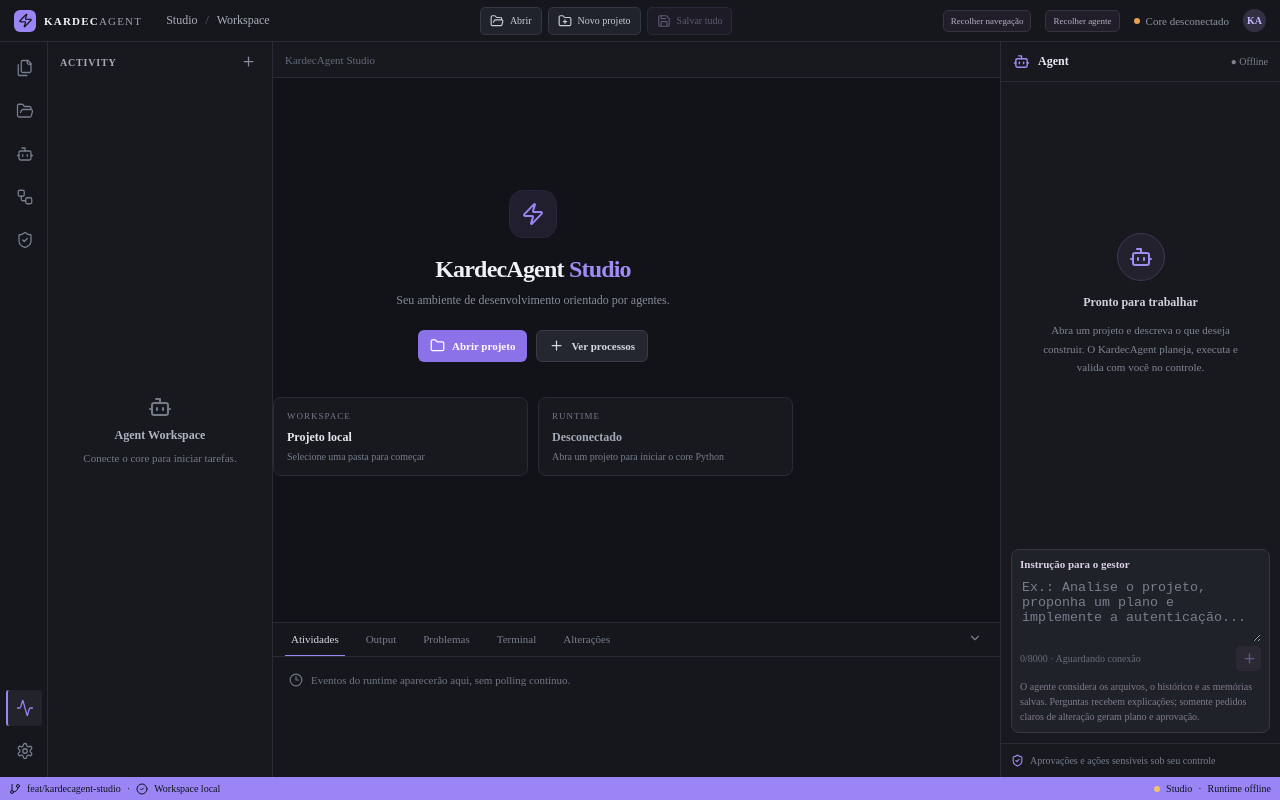
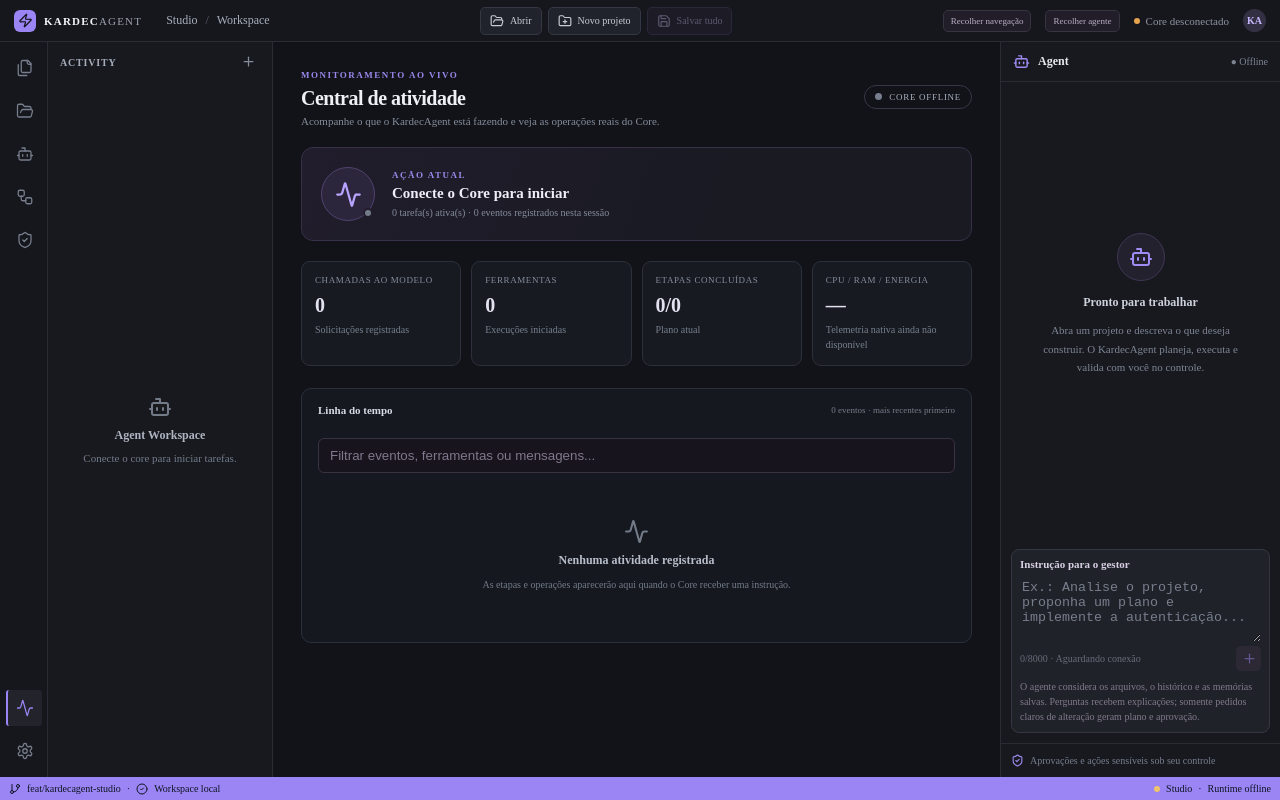
Before and after one commit to kardecallan566/KardecAgent, a React (Vite) app in the folder frontend/: page / in a window 1280 px wide. Both pictures are taken after a click on the button 23 px from the left and 708 px from the top of the page. Built offline with nearby package versions, Linux system fonts and the light colour scheme; a web font is replaced by a local one.

Commit message:
feat(studio): wire activity navigation to live event timeline

```diff
--- a/frontend/src/App.tsx
+++ b/frontend/src/App.tsx
@@ -1788,6 +1788,15 @@ function App() {
                 {runtimeEvents.length === 0 ? <p className="manager-no-events">As instruções recebidas e as atualizações do core aparecerão aqui.</p> : filteredEvents.slice().reverse().map(item => <div className="manager-event" key={item.id}><span>{item.type}</span><p>{item.message}</p></div>)}
               </section>
               <div className="manager-inbox-note"><ShieldCheck size={15}/> Conversas são somente leitura; alterações no projeto exigem aprovação do plano.</div>
+            </div>
+          ) : activeNav === "activity" ? (
+            <div className="activity-dashboard">
+              <div className="process-toolbar"><div><span className="eyebrow">MONITORAMENTO AO VIVO</span><h2>Central de atividade</h2><p>Acompanhe o que o KardecAgent está fazendo e veja as operações reais do Core.</p></div><span className={"activity-live-state " + (runtimeBusy ? "is-running" : "is-idle")}><i />{runtimeBusy ? "EXECUTANDO" : runtimeStatus === "online" ? "CORE OCIOSO" : "CORE OFFLINE"}</span></div>
+              <section className="activity-hero"><div className={"activity-orb " + (runtimeBusy ? "is-running" : "")}><Activity size={27}/><span/></div><div className="activity-hero-copy"><span className="eyebrow">AÇÃO ATUAL</span><strong>{runtimeBusy ? (runtimeActivity || "Processando tarefa") : runtimeStatus === "online" ? "Aguardando uma nova instrução" : "Conecte o Core para iniciar"}</strong><small>{runtimeTasks.filter(task => ["Em execução","Validando","Retomando","Aguardando aprovação"].includes(task.status)).length} tarefa(s) ativa(s) · {runtimeEvents.length} eventos registrados nesta sessão</small></div></section>
+              <div className="activity-metric-grid"><article><span>CHAMADAS AO MODELO</span><strong>{runtimeEvents.filter(event => event.type === "model_request_started").length}</strong><small>Solicitações registradas</small></article><article><span>FERRAMENTAS</span><strong>{runtimeEvents.filter(event => event.type === "tool_started").length}</strong><small>Execuções iniciadas</small></article><article><span>ETAPAS CONCLUÍDAS</span><strong>{runtimePlanSteps.filter(step => step.status === "completed").length}/{runtimePlanSteps.length}</strong><small>Plano atual</small></article><article><span>CPU / RAM / ENERGIA</span><strong>—</strong><small>Telemetria nativa ainda não disponível</small></article></div>
+              <section className="activity-timeline"><div className="process-section-title"><strong>Linha do tempo</strong><span>{filteredEvents.length} eventos · mais recentes primeiro</span></div><input className="event-search" aria-label="Filtrar atividade" placeholder="Filtrar eventos, ferramentas ou mensagens..." value={eventSearch} onChange={event => setEventSearch(event.target.value)} />
+                {filteredEvents.length ? filteredEvents.slice().reverse().map((item,index) => <article className="activity-timeline-item" key={item.id}><span className={"activity-event-marker " + (index === 0 && runtimeBusy ? "pulse" : "")}><i/></span><div className="activity-event-body"><div><strong>{item.message || item.type}</strong><time>{item.timestamp && !Number.isNaN(Date.parse(item.timestamp)) ? new Date(item.timestamp).toLocaleString("pt-BR") : "Agora"}</time></div><small>{item.type.replaceAll("_"," ")}</small>{runtimeEventDetails(item.data).length > 0 && <p>{runtimeEventDetails(item.data).slice(0,4).join(" · ")}</p>}</div></article>) : <div className="activity-empty"><Activity size={25}/><strong>Nenhuma atividade registrada</strong><p>As etapas e operações aparecerão aqui quando o Core receber uma instrução.</p></div>}
+              </section>
             </div>
           ) : activeNav === "tasks" ? (
             <div className="process-dashboard">
```
